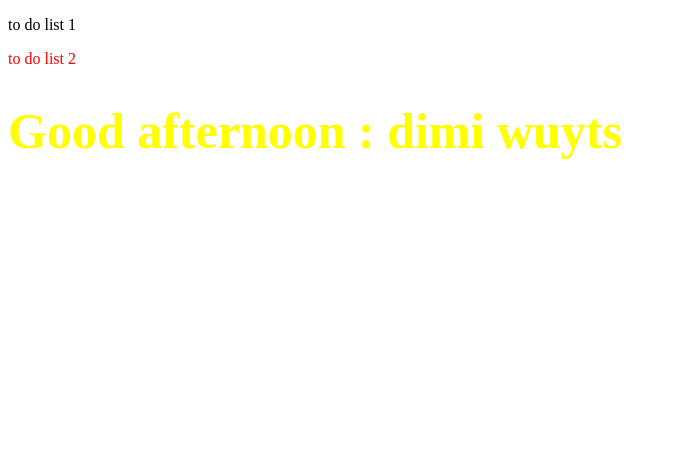
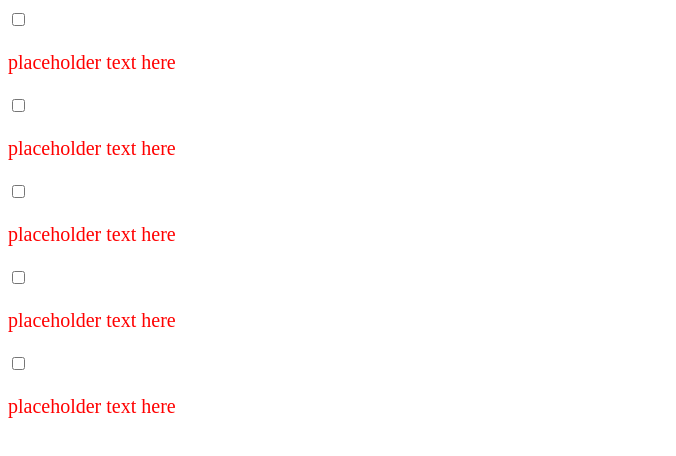
Before and after one commit to DimitryWuyts/reactcourse, a React (Create React App) app: page / in a window 1280 px wide. Shown: the top 456 px of the page, without its empty margins (0-676 px from the left). Built offline with nearby package versions, Linux system fonts and the light colour scheme.

Commit message:
more practice

```diff
--- a/src/App.js
+++ b/src/App.js
@@ -1,16 +1,10 @@
 import React from "react";
-import NavBar from "./components/NavBar";
-import Header from "./components/Header"
-import Footer from "./components/Footer";
+import ToDo from "./ToDo";
+
 
 function App() {
-    return (<div>
-            <NavBar/>
-            <Header/>
-            <Footer/>
-        </div>
+    return (
+        <ToDo/>
     )
-
 }
-
 export default App
--- /dev/null
+++ b/src/ToDo.js
@@ -0,0 +1,20 @@
+import React from "react";
+function ToDo () {
+    const style = {fontSize: 20}
+    style.color ='red'
+    return(
+        <div style={style}>
+                <input type="checkbox"/>
+                <p>placeholder text here</p>
+                <input type="checkbox"/>
+                <p>placeholder text here</p>
+                <input type="checkbox"/>
+                <p>placeholder text here</p>
+                <input type="checkbox"/>
+                <p>placeholder text here</p>
+                <input type="checkbox"/>
+                <p>placeholder text here</p>
+            </div>
+    )
+}
+export default ToDo
--- a/src/components/Footer.js
+++ b/src/components/Footer.js
@@ -19,6 +19,7 @@ function Footer() {
         timeOfDate = 'night'
         styles.color = 'green'
 
+
     }
     return (
         <div>
```
